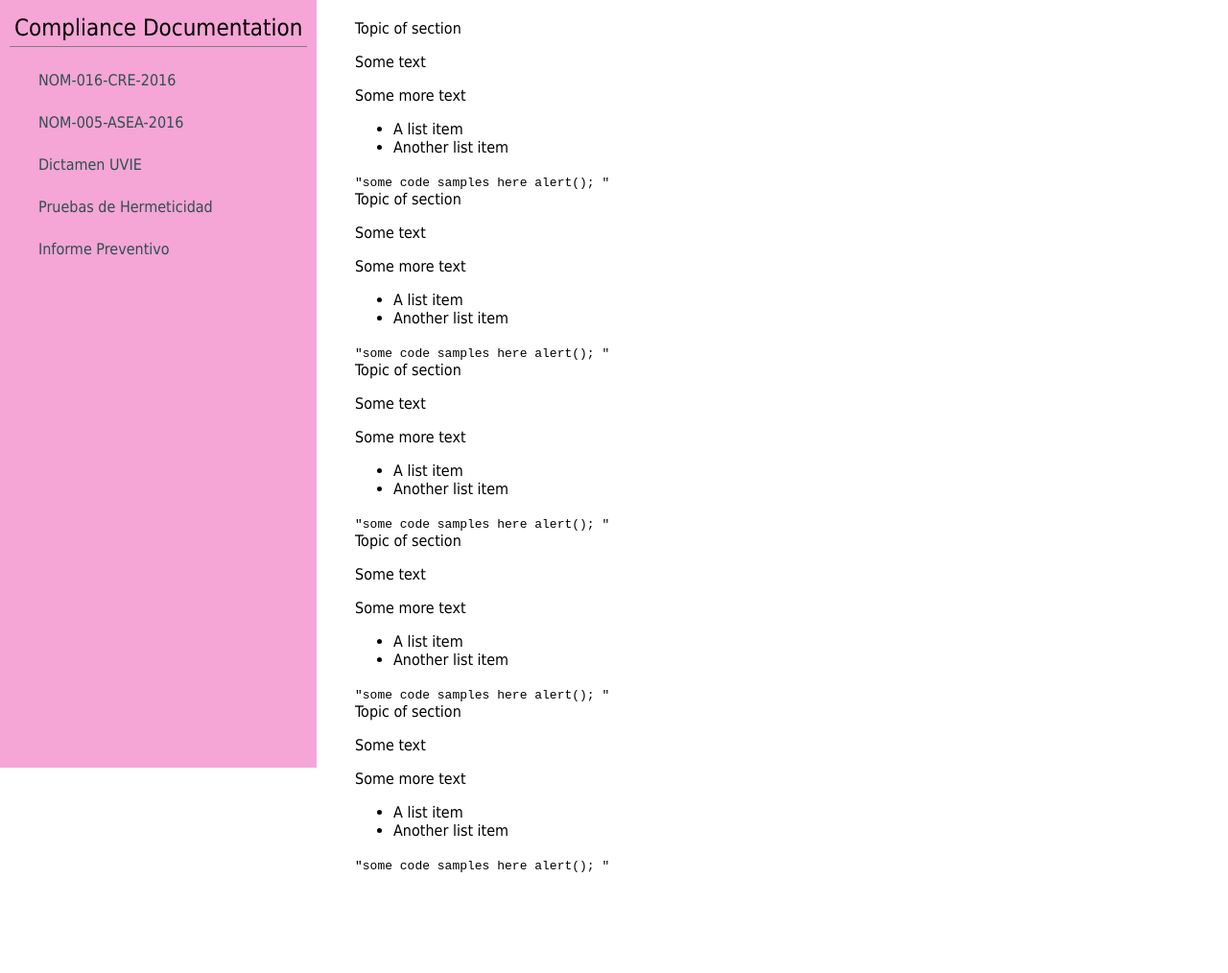
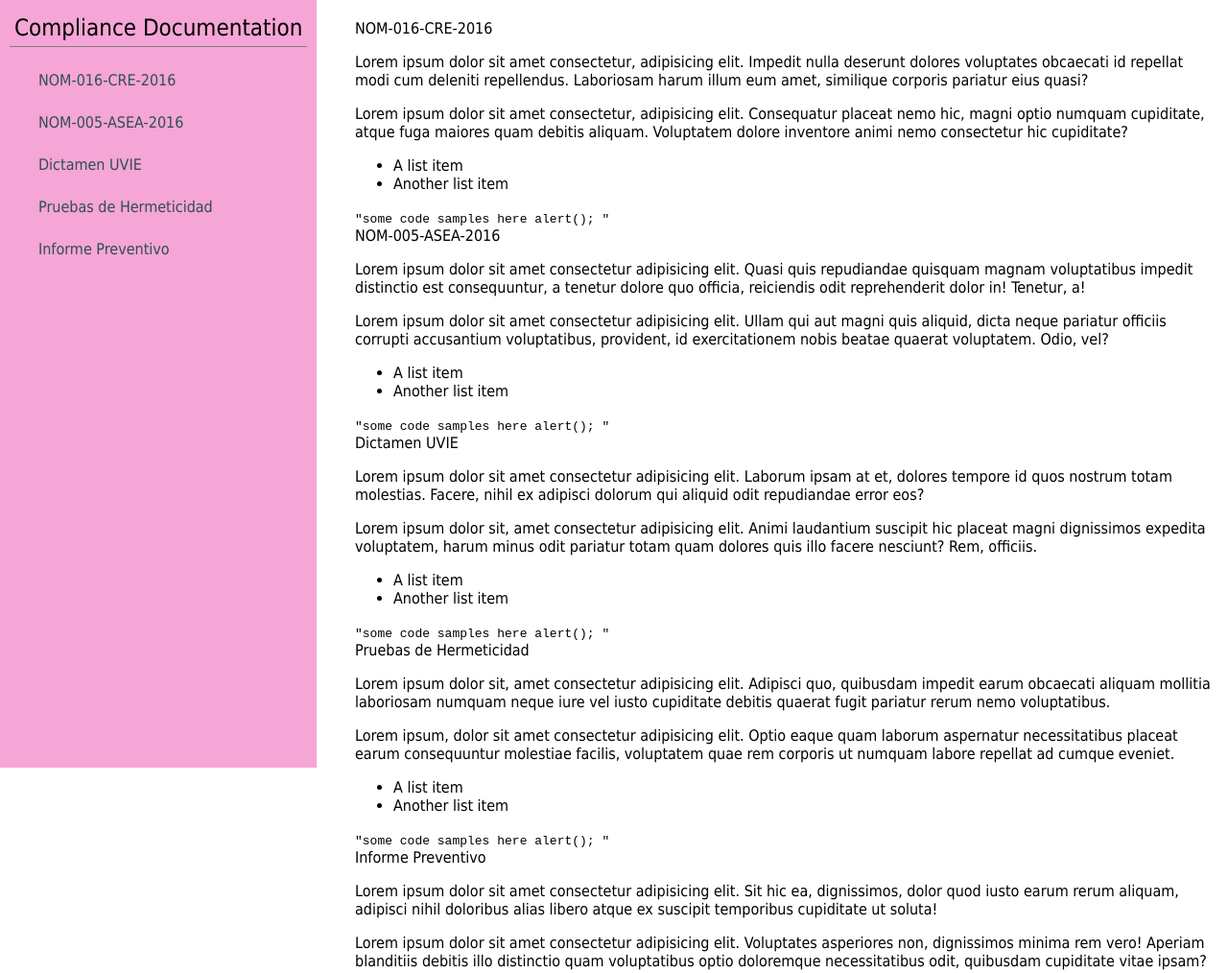
Before and after one commit to HeronMendez/tech-doc-page, a plain HTML site: page index.html in a window 1280 px wide. Shown: the top 1014 px of the page at 96% size. Before the commit the page ends 930 px from the top, so only its background shows below. Drawn offline with Linux system fonts and the light colour scheme.

Commit message:
Added content to index.html

```diff
--- a/index.html
+++ b/index.html
@@ -12,28 +12,40 @@
       <header>Compliance Documentation</header>
       <ul>
         <li>
-          <a class="nav-link" href="">NOM-016-CRE-2016</a>
+          <a class="nav-link" href="#NOM-016-CRE-2016">NOM-016-CRE-2016</a>
         </li>
         <li>
-          <a class="nav-link" href="">NOM-005-ASEA-2016</a>
+          <a class="nav-link" href="#NOM-005-ASEA-2016">NOM-005-ASEA-2016</a>
         </li>
         <li>
-          <a class="nav-link" href="">Dictamen UVIE</a>
+          <a class="nav-link" href="#Dictamen_UVIE">Dictamen UVIE</a>
         </li>
         <li>
-          <a class="nav-link" href="">Pruebas de Hermeticidad</a>
+          <a class="nav-link" href="#Pruebas_de_Hermeticidad"
+            >Pruebas de Hermeticidad</a
+          >
         </li>
         <li>
-          <a class="nav-link" href="">Informe Preventivo</a>
+          <a class="nav-link" href="#Informe_Preventivo">Informe Preventivo</a>
         </li>
       </ul>
     </nav>
     <main id="main-doc">
-      <section class="main-section" id="Topic_of_section">
-        <header>Topic of section</header>
+      <section class="main-section" id="NOM-016-CRE-2016">
+        <header>NOM-016-CRE-2016</header>
         <article>
-          <p>Some text</p>
-          <p>Some more text</p>
+          <p>
+            Lorem ipsum dolor sit amet consectetur, adipisicing elit. Impedit
+            nulla deserunt dolores voluptates obcaecati id repellat modi cum
+            deleniti repellendus. Laboriosam harum illum eum amet, similique
+            corporis pariatur eius quasi?
+          </p>
+          <p>
+            Lorem ipsum dolor sit amet consectetur, adipisicing elit.
+            Consequatur placeat nemo hic, magni optio numquam cupiditate, atque
+            fuga maiores quam debitis aliquam. Voluptatem dolore inventore animi
+            nemo consectetur hic cupiditate?
+          </p>
           <ul>
             <li>A list item</li>
             <li>Another list item</li>
@@ -41,11 +53,21 @@
           <code> "some code samples here alert(); " </code>
         </article>
       </section>
-      <section class="main-section" id="Topic_of_section">
-        <header>Topic of section</header>
+      <section class="main-section" id="NOM-005-ASEA-2016">
+        <header>NOM-005-ASEA-2016</header>
         <article>
-          <p>Some text</p>
-          <p>Some more text</p>
+          <p>
+            Lorem ipsum dolor sit amet consectetur adipisicing elit. Quasi quis
+            repudiandae quisquam magnam voluptatibus impedit distinctio est
+            consequuntur, a tenetur dolore quo officia, reiciendis odit
+            reprehenderit dolor in! Tenetur, a!
+          </p>
+          <p>
+            Lorem ipsum dolor sit amet consectetur adipisicing elit. Ullam qui
+            aut magni quis aliquid, dicta neque pariatur officiis corrupti
+            accusantium voluptatibus, provident, id exercitationem nobis beatae
+            quaerat voluptatem. Odio, vel?
+          </p>
           <ul>
             <li>A list item</li>
             <li>Another list item</li>
@@ -53,11 +75,21 @@
           <code> "some code samples here alert(); " </code>
         </article>
       </section>
-      <section class="main-section" id="Topic_of_section">
-        <header>Topic of section</header>
+      <section class="main-section" id="Dictamen_UVIE">
+        <header>Dictamen UVIE</header>
         <article>
-          <p>Some text</p>
-          <p>Some more text</p>
+          <p>
+            Lorem ipsum dolor sit amet consectetur adipisicing elit. Laborum
+            ipsam at et, dolores tempore id quos nostrum totam molestias.
+            Facere, nihil ex adipisci dolorum qui aliquid odit repudiandae error
+            eos?
+          </p>
+          <p>
+            Lorem ipsum dolor sit, amet consectetur adipisicing elit. Animi
+            laudantium suscipit hic placeat magni dignissimos expedita
+            voluptatem, harum minus odit pariatur totam quam dolores quis illo
+            facere nesciunt? Rem, officiis.
+          </p>
           <ul>
             <li>A list item</li>
             <li>Another list item</li>
@@ -65,11 +97,21 @@
           <code> "some code samples here alert(); " </code>
         </article>
       </section>
-      <section class="main-section" id="Topic_of_section">
-        <header>Topic of section</header>
+      <section class="main-section" id="Pruebas_de_Hermeticidad">
+        <header>Pruebas de Hermeticidad</header>
         <article>
-          <p>Some text</p>
-          <p>Some more text</p>
+          <p>
+            Lorem ipsum dolor sit, amet consectetur adipisicing elit. Adipisci
+            quo, quibusdam impedit earum obcaecati aliquam mollitia laboriosam
+            numquam neque iure vel iusto cupiditate debitis quaerat fugit
+            pariatur rerum nemo voluptatibus.
+          </p>
+          <p>
+            Lorem ipsum, dolor sit amet consectetur adipisicing elit. Optio
+            eaque quam laborum aspernatur necessitatibus placeat earum
+            consequuntur molestiae facilis, voluptatem quae rem corporis ut
+            numquam labore repellat ad cumque eveniet.
+          </p>
           <ul>
             <li>A list item</li>
             <li>Another list item</li>
@@ -77,11 +119,21 @@
           <code> "some code samples here alert(); " </code>
         </article>
       </section>
-      <section class="main-section" id="Topic_of_section">
-        <header>Topic of section</header>
+      <section class="main-section" id="Informe_Preventivo">
+        <header>Informe Preventivo</header>
         <article>
-          <p>Some text</p>
-          <p>Some more text</p>
+          <p>
+            Lorem ipsum dolor sit amet consectetur adipisicing elit. Sit hic ea,
+            dignissimos, dolor quod iusto earum rerum aliquam, adipisci nihil
+            doloribus alias libero atque ex suscipit temporibus cupiditate ut
+            soluta!
+          </p>
+          <p>
+            Lorem ipsum dolor sit amet consectetur adipisicing elit. Voluptates
+            asperiores non, dignissimos minima rem vero! Aperiam blanditiis
+            debitis illo distinctio quam voluptatibus optio doloremque
+            necessitatibus odit, quibusdam cupiditate vitae ipsam?
+          </p>
           <ul>
             <li>A list item</li>
             <li>Another list item</li>
--- a/styles.css
+++ b/styles.css
@@ -33,6 +33,8 @@ body {
   color: darkslategrey;
 }
 
+/* SECOND SECTION - MAIN DOCUMENT FLOW */
+
 #main-doc {
   width: 70%;
   margin: 0 auto;
```
